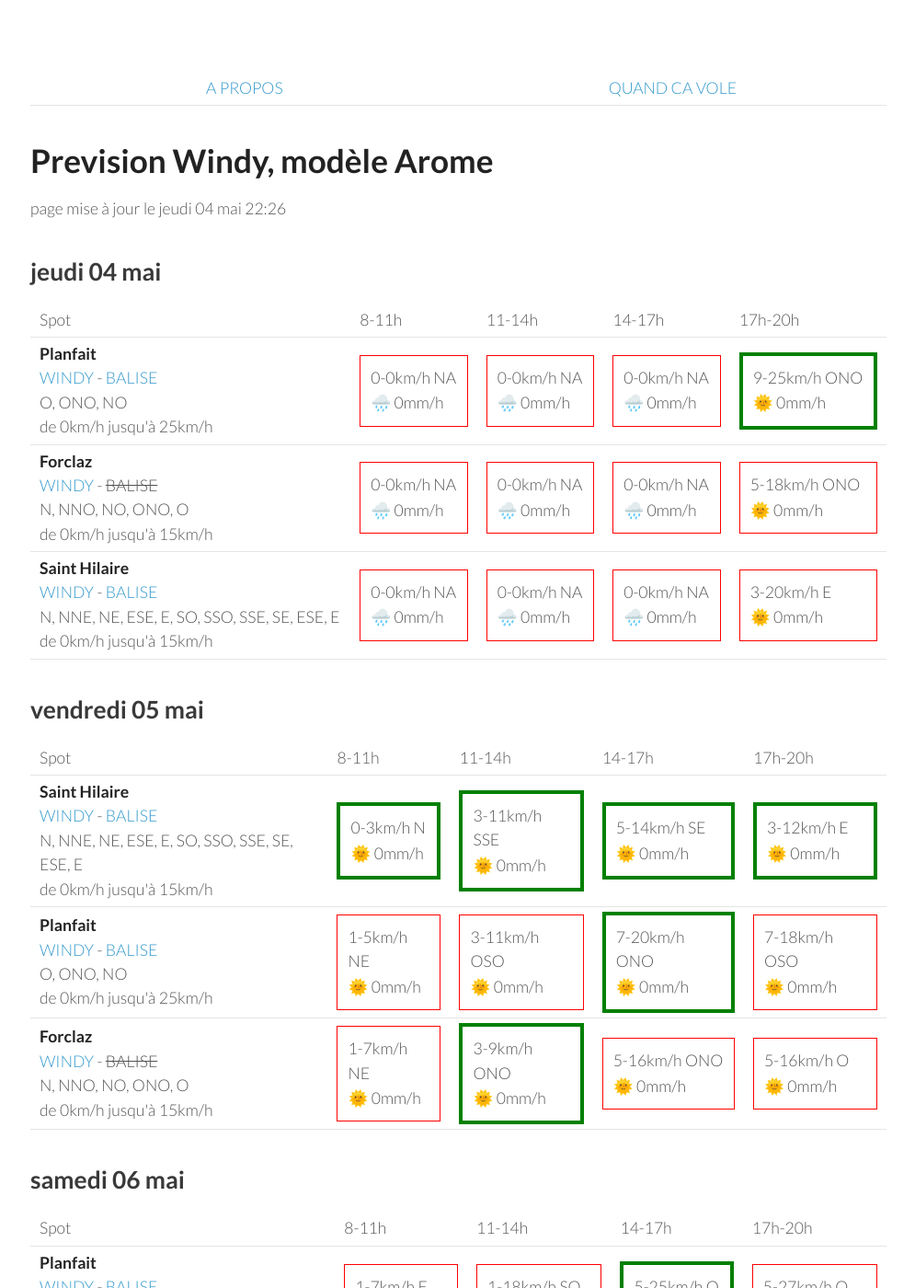
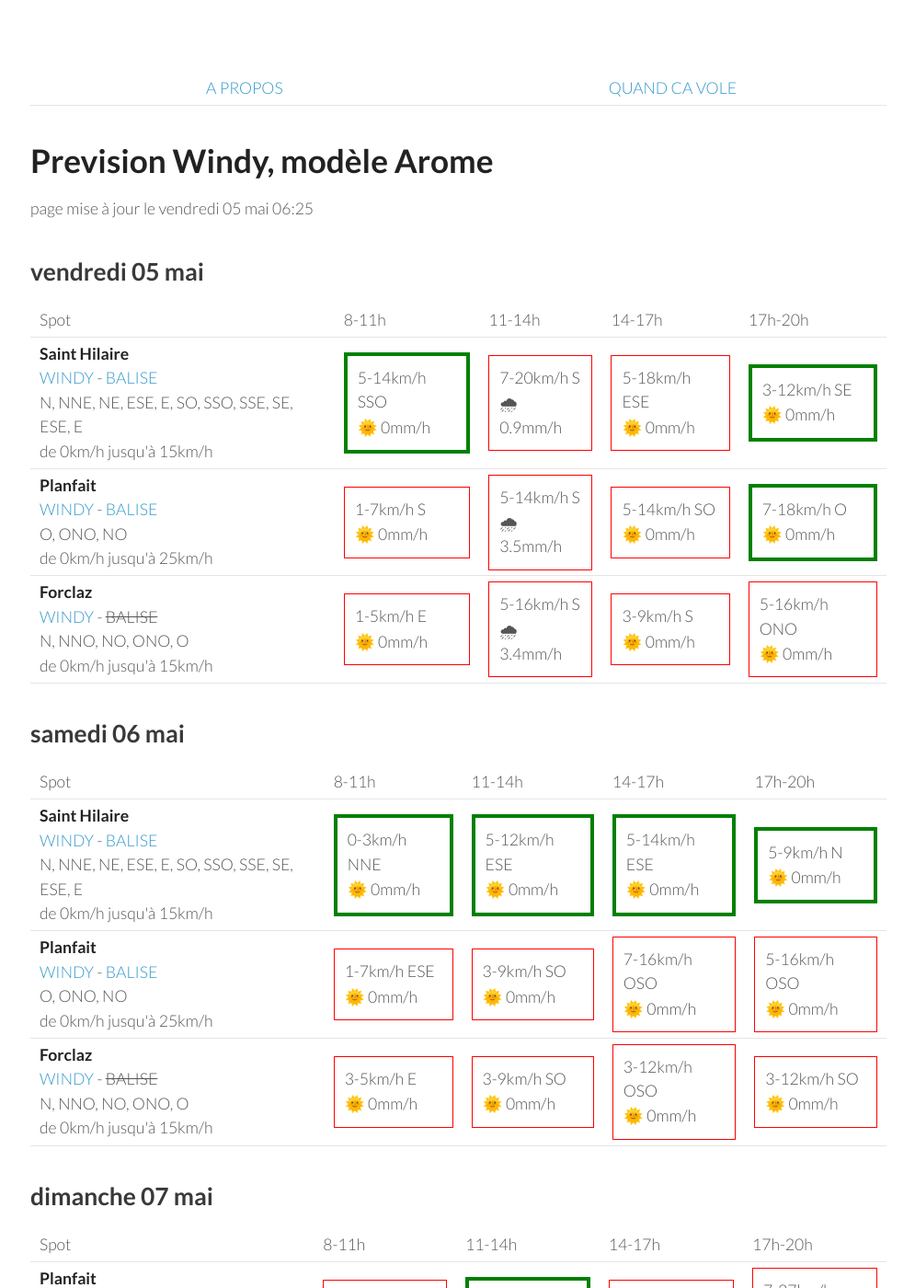
Before and after one commit to parapente-dans-le-nord/parapente-dans-le-nord.github.io, a Jekyll site: the page built from alpes_nord.markdown, in a window 1280 px wide and 1400 px high. Shown: the whole window at 92% size, without its empty margins (25-1020 px from the left). Built offline with Jekyll 4.4.1, drawn with Linux system fonts in a browser that asks for light colours; some of the changed text lies outside the part shown.

Commit message:
update index.markdown

```diff
--- a/alpes_nord.markdown
+++ b/alpes_nord.markdown
@@ -7,51 +7,8 @@ title:  "Tous les spots"
 {: .links}
 
 # Prevision Windy, modèle Arome
-page mise à jour le jeudi 04 mai 22:26
+page mise à jour le vendredi 05 mai 06:25
 
-## jeudi 04 mai
-
-{::nomarkdown}
-<table>
-  <tbody>
-    <tr>
-      <td>Spot</td>
-      <td>8-11h</td>
-      <td>11-14h</td>
-      <td>14-17h</td>
-      <td>17h-20h</td>
-    </tr>
-<tr>
-        <td><strong>Planfait</strong><br><a href="https://windy.com/45.853/6.223?45.415,6.223,8">WINDY</a> - <span class=""><a href="https://www.openwindmap.org/PP496">BALISE</a> </span><br> <span class="vent-favorable">O, ONO, NO</span><br><span class="force-vent">de 0km/h jusqu'à 25km/h</span> </td>
-
-            <td><div class="not-flyable"><p>0-0km/h NA</p><p>🌧️ 0mm/h</p></div></td>
-            <td><div class="not-flyable"><p>0-0km/h NA</p><p>🌧️ 0mm/h</p></div></td>
-            <td><div class="not-flyable"><p>0-0km/h NA</p><p>🌧️ 0mm/h</p></div></td>
-            <td><div class="flyable"><p>9-25km/h ONO</p><p>🌞 0mm/h</p></div></td>
-
-    </tr>
-<tr>
-        <td><strong>Forclaz</strong><br><a href="https://windy.com/45.814/6.247?45.375,6.246,8,m:eVwaglz">WINDY</a> - <span class="no-balise"> BALISE </span><br> <span class="vent-favorable">N, NNO, NO, ONO, O</span><br><span class="force-vent">de 0km/h jusqu'à 15km/h</span> </td>
-
-            <td><div class="not-flyable"><p>0-0km/h NA</p><p>🌧️ 0mm/h</p></div></td>
-            <td><div class="not-flyable"><p>0-0km/h NA</p><p>🌧️ 0mm/h</p></div></td>
-            <td><div class="not-flyable"><p>0-0km/h NA</p><p>🌧️ 0mm/h</p></div></td>
-            <td><div class="not-flyable"><p>5-18km/h ONO</p><p>🌞 0mm/h</p></div></td>
-
-    </tr>
-<tr>
-        <td><strong>Saint Hilaire</strong><br><a href="https://windy.com/45.307/5.888?45.087,5.889,9,m:eUFagkX">WINDY</a> - <span class=""><a href="http://www.balisemeteo.com/balise.php?idBalise=61">BALISE</a> </span><br> <span class="vent-favorable">N, NNE, NE, ESE, E, SO, SSO, SSE, SE, ESE, E</span><br><span class="force-vent">de 0km/h jusqu'à 15km/h</span> </td>
-
-            <td><div class="not-flyable"><p>0-0km/h NA</p><p>🌧️ 0mm/h</p></div></td>
-            <td><div class="not-flyable"><p>0-0km/h NA</p><p>🌧️ 0mm/h</p></div></td>
-            <td><div class="not-flyable"><p>0-0km/h NA</p><p>🌧️ 0mm/h</p></div></td>
-            <td><div class="not-flyable"><p>3-20km/h E</p><p>🌞 0mm/h</p></div></td>
-
-    </tr>
-
-</tbody>
-</table>
-{:/}
 ## vendredi 05 mai
 
 {::nomarkdown}
@@ -67,30 +24,30 @@ page mise à jour le jeudi 04 mai 22:26
 <tr>
         <td><strong>Saint Hilaire</strong><br><a href="https://windy.com/45.307/5.888?45.087,5.889,9,m:eUFagkX">WINDY</a> - <span class=""><a href="http://www.balisemeteo.com/balise.php?idBalise=61">BALISE</a> </span><br> <span class="vent-favorable">N, NNE, NE, ESE, E, SO, SSO, SSE, SE, ESE, E</span><br><span class="force-vent">de 0km/h jusqu'à 15km/h</span> </td>
 
-            <td><div class="flyable"><p>0-3km/h N</p><p>🌞 0mm/h</p></div></td>
-            <td><div class="flyable"><p>3-11km/h SSE</p><p>🌞 0mm/h</p></div></td>
-            <td><div class="flyable"><p>5-14km/h SE</p><p>🌞 0mm/h</p></div></td>
-            <td><div class="flyable"><p>3-12km/h E</p><p>🌞 0mm/h</p></div></td>
+            <td><div class="flyable"><p>5-14km/h SSO</p><p>🌞 0mm/h</p></div></td>
+            <td><div class="not-flyable"><p>7-20km/h S</p><p>🌧 0.9mm/h</p></div></td>
+            <td><div class="not-flyable"><p>5-18km/h ESE</p><p>🌞 0mm/h</p></div></td>
+            <td><div class="flyable"><p>3-12km/h SE</p><p>🌞 0mm/h</p></div></td>
 
 
     </tr>
 <tr>
         <td><strong>Planfait</strong><br><a href="https://windy.com/45.853/6.223?45.415,6.223,8">WINDY</a> - <span class=""><a href="https://www.openwindmap.org/PP496">BALISE</a> </span><br> <span class="vent-favorable">O, ONO, NO</span><br><span class="force-vent">de 0km/h jusqu'à 25km/h</span> </td>
 
-            <td><div class="not-flyable"><p>1-5km/h NE</p><p>🌞 0mm/h</p></div></td>
-            <td><div class="not-flyable"><p>3-11km/h OSO</p><p>🌞 0mm/h</p></div></td>
-            <td><div class="flyable"><p>7-20km/h ONO</p><p>🌞 0mm/h</p></div></td>
-            <td><div class="not-flyable"><p>7-18km/h OSO</p><p>🌞 0mm/h</p></div></td>
+            <td><div class="not-flyable"><p>1-7km/h S</p><p>🌞 0mm/h</p></div></td>
+            <td><div class="not-flyable"><p>5-14km/h S</p><p>🌧 3.5mm/h</p></div></td>
+            <td><div class="not-flyable"><p>5-14km/h SO</p><p>🌞 0mm/h</p></div></td>
+            <td><div class="flyable"><p>7-18km/h O</p><p>🌞 0mm/h</p></div></td>
 
 
     </tr>
 <tr>
         <td><strong>Forclaz</strong><br><a href="https://windy.com/45.814/6.247?45.375,6.246,8,m:eVwaglz">WINDY</a> - <span class="no-balise"> BALISE </span><br> <span class="vent-favorable">N, NNO, NO, ONO, O</span><br><span class="force-vent">de 0km/h jusqu'à 15km/h</span> </td>
 
-            <td><div class="not-flyable"><p>1-7km/h NE</p><p>🌞 0mm/h</p></div></td>
-            <td><div class="flyable"><p>3-9km/h ONO</p><p>🌞 0mm/h</p></div></td>
+            <td><div class="not-flyable"><p>1-5km/h E</p><p>🌞 0mm/h</p></div></td>
+            <td><div class="not-flyable"><p>5-16km/h S</p><p>🌧 3.4mm/h</p></div></td>
+            <td><div class="not-flyable"><p>3-9km/h S</p><p>🌞 0mm/h</p></div></td>
             <td><div class="not-flyable"><p>5-16km/h ONO</p><p>🌞 0mm/h</p></div></td>
-            <td><div class="not-flyable"><p>5-16km/h O</p><p>🌞 0mm/h</p></div></td>
 
 
     </tr>
@@ -111,32 +68,32 @@ page mise à jour le jeudi 04 mai 22:26
       <td>17h-20h</td>
     </tr>
 <tr>
-        <td><strong>Planfait</strong><br><a href="https://windy.com/45.853/6.223?45.415,6.223,8">WINDY</a> - <span class=""><a href="https://www.openwindmap.org/PP496">BALISE</a> </span><br> <span class="vent-favorable">O, ONO, NO</span><br><span class="force-vent">de 0km/h jusqu'à 25km/h</span> </td>
+        <td><strong>Saint Hilaire</strong><br><a href="https://windy.com/45.307/5.888?45.087,5.889,9,m:eUFagkX">WINDY</a> - <span class=""><a href="http://www.balisemeteo.com/balise.php?idBalise=61">BALISE</a> </span><br> <span class="vent-favorable">N, NNE, NE, ESE, E, SO, SSO, SSE, SE, ESE, E</span><br><span class="force-vent">de 0km/h jusqu'à 15km/h</span> </td>
 
-            <td><div class="not-flyable"><p>1-7km/h E</p><p>🌞 0mm/h</p></div></td>
-            <td><div class="not-flyable"><p>1-18km/h SO</p><p>🌞 0mm/h</p></div></td>
-            <td><div class="flyable"><p>5-25km/h O</p><p>🌞 0mm/h</p></div></td>
-            <td><div class="not-flyable"><p>5-27km/h O</p><p>🌞 0mm/h</p></div></td>
+            <td><div class="flyable"><p>0-3km/h NNE</p><p>🌞 0mm/h</p></div></td>
+            <td><div class="flyable"><p>5-12km/h ESE</p><p>🌞 0mm/h</p></div></td>
+            <td><div class="flyable"><p>5-14km/h ESE</p><p>🌞 0mm/h</p></div></td>
+            <td><div class="flyable"><p>5-9km/h N</p><p>🌞 0mm/h</p></div></td>
 
 
     </tr>
 <tr>
-        <td><strong>Saint Hilaire</strong><br><a href="https://windy.com/45.307/5.888?45.087,5.889,9,m:eUFagkX">WINDY</a> - <span class=""><a href="http://www.balisemeteo.com/balise.php?idBalise=61">BALISE</a> </span><br> <span class="vent-favorable">N, NNE, NE, ESE, E, SO, SSO, SSE, SE, ESE, E</span><br><span class="force-vent">de 0km/h jusqu'à 15km/h</span> </td>
+        <td><strong>Planfait</strong><br><a href="https://windy.com/45.853/6.223?45.415,6.223,8">WINDY</a> - <span class=""><a href="https://www.openwindmap.org/PP496">BALISE</a> </span><br> <span class="vent-favorable">O, ONO, NO</span><br><span class="force-vent">de 0km/h jusqu'à 25km/h</span> </td>
 
-            <td><div class="flyable"><p>1-3km/h SO</p><p>🌞 0mm/h</p></div></td>
-            <td><div class="not-flyable"><p>3-24km/h OSO</p><p>🌞 0mm/h</p></div></td>
-            <td><div class="not-flyable"><p>7-37km/h SO</p><p>🌞 0mm/h</p></div></td>
-            <td><div class="not-flyable"><p>5-37km/h OSO</p><p>🌞 0mm/h</p></div></td>
+            <td><div class="not-flyable"><p>1-7km/h ESE</p><p>🌞 0mm/h</p></div></td>
+            <td><div class="not-flyable"><p>3-9km/h SO</p><p>🌞 0mm/h</p></div></td>
+            <td><div class="not-flyable"><p>7-16km/h OSO</p><p>🌞 0mm/h</p></div></td>
+            <td><div class="not-flyable"><p>5-16km/h OSO</p><p>🌞 0mm/h</p></div></td>
 
 
     </tr>
 <tr>
         <td><strong>Forclaz</strong><br><a href="https://windy.com/45.814/6.247?45.375,6.246,8,m:eVwaglz">WINDY</a> - <span class="no-balise"> BALISE </span><br> <span class="vent-favorable">N, NNO, NO, ONO, O</span><br><span class="force-vent">de 0km/h jusqu'à 15km/h</span> </td>
 
-            <td><div class="not-flyable"><p>5-7km/h ENE</p><p>🌞 0mm/h</p></div></td>
-            <td><div class="not-flyable"><p>1-20km/h SSE</p><p>🌞 0mm/h</p></div></td>
-            <td><div class="not-flyable"><p>3-25km/h O</p><p>🌞 0mm/h</p></div></td>
-            <td><div class="not-flyable"><p>3-24km/h O</p><p>🌞 0mm/h</p></div></td>
+            <td><div class="not-flyable"><p>3-5km/h E</p><p>🌞 0mm/h</p></div></td>
+            <td><div class="not-flyable"><p>3-9km/h SO</p><p>🌞 0mm/h</p></div></td>
+            <td><div class="not-flyable"><p>3-12km/h OSO</p><p>🌞 0mm/h</p></div></td>
+            <td><div class="not-flyable"><p>3-12km/h SO</p><p>🌞 0mm/h</p></div></td>
 
 
     </tr>
@@ -159,30 +116,30 @@ page mise à jour le jeudi 04 mai 22:26
 <tr>
         <td><strong>Planfait</strong><br><a href="https://windy.com/45.853/6.223?45.415,6.223,8">WINDY</a> - <span class=""><a href="https://www.openwindmap.org/PP496">BALISE</a> </span><br> <span class="vent-favorable">O, ONO, NO</span><br><span class="force-vent">de 0km/h jusqu'à 25km/h</span> </td>
 
-            <td><div class="not-flyable"><p>3-16km/h ESE</p><p>🌞 0mm/h</p></div></td>
-            <td><div class="flyable"><p>5-24km/h ONO</p><p>🌞 0mm/h</p></div></td>
-            <td><div class="not-flyable"><p>5-31km/h O</p><p>🌞 0mm/h</p></div></td>
-            <td><div class="not-flyable"><p>5-33km/h O</p><p>🌧 3mm/h</p></div></td>
+            <td><div class="not-flyable"><p>1-14km/h ESE</p><p>🌞 0mm/h</p></div></td>
+            <td><div class="flyable"><p>5-20km/h O</p><p>🌞 0mm/h</p></div></td>
+            <td><div class="not-flyable"><p>5-27km/h O</p><p>🌧 2.1mm/h</p></div></td>
+            <td><div class="not-flyable"><p>7-27km/h ONO</p><p>🌧 4.2mm/h</p></div></td>
 
 
     </tr>
 <tr>
         <td><strong>Saint Hilaire</strong><br><a href="https://windy.com/45.307/5.888?45.087,5.889,9,m:eUFagkX">WINDY</a> - <span class=""><a href="http://www.balisemeteo.com/balise.php?idBalise=61">BALISE</a> </span><br> <span class="vent-favorable">N, NNE, NE, ESE, E, SO, SSO, SSE, SE, ESE, E</span><br><span class="force-vent">de 0km/h jusqu'à 15km/h</span> </td>
 
-            <td><div class="not-flyable"><p>1-25km/h N</p><p>🌞 0mm/h</p></div></td>
-            <td><div class="not-flyable"><p>3-25km/h O</p><p>🌞 0mm/h</p></div></td>
-            <td><div class="not-flyable"><p>5-31km/h O</p><p>🌞 0mm/h</p></div></td>
-            <td><div class="not-flyable"><p>3-29km/h O</p><p>🌧 4.6mm/h</p></div></td>
+            <td><div class="not-flyable"><p>0-24km/h ONO</p><p>🌞 0mm/h</p></div></td>
+            <td><div class="not-flyable"><p>3-22km/h ONO</p><p>🌞 0mm/h</p></div></td>
+            <td><div class="not-flyable"><p>3-25km/h NO</p><p>🌧 0.4mm/h</p></div></td>
+            <td><div class="not-flyable"><p>3-31km/h NNO</p><p>🌧 8mm/h</p></div></td>
 
 
     </tr>
 <tr>
         <td><strong>Forclaz</strong><br><a href="https://windy.com/45.814/6.247?45.375,6.246,8,m:eVwaglz">WINDY</a> - <span class="no-balise"> BALISE </span><br> <span class="vent-favorable">N, NNO, NO, ONO, O</span><br><span class="force-vent">de 0km/h jusqu'à 15km/h</span> </td>
 
-            <td><div class="not-flyable"><p>0-20km/h S</p><p>🌞 0mm/h</p></div></td>
-            <td><div class="not-flyable"><p>3-22km/h ONO</p><p>🌧 1.5mm/h</p></div></td>
-            <td><div class="not-flyable"><p>1-16km/h SSE</p><p>🌧 3.2mm/h</p></div></td>
-            <td><div class="not-flyable"><p>5-27km/h NO</p><p>🌧 2.2mm/h</p></div></td>
+            <td><div class="not-flyable"><p>1-14km/h E</p><p>🌞 0mm/h</p></div></td>
+            <td><div class="not-flyable"><p>3-18km/h O</p><p>🌞 0mm/h</p></div></td>
+            <td><div class="not-flyable"><p>5-27km/h ONO</p><p>🌧 1.9mm/h</p></div></td>
+            <td><div class="not-flyable"><p>5-27km/h ONO</p><p>🌧 2.2mm/h</p></div></td>
 
 
     </tr>
@@ -203,20 +160,10 @@ page mise à jour le jeudi 04 mai 22:26
       <td>17h-20h</td>
     </tr>
 <tr>
-        <td><strong>Planfait</strong><br><a href="https://windy.com/45.853/6.223?45.415,6.223,8">WINDY</a> - <span class=""><a href="https://www.openwindmap.org/PP496">BALISE</a> </span><br> <span class="vent-favorable">O, ONO, NO</span><br><span class="force-vent">de 0km/h jusqu'à 25km/h</span> </td>
-
-            <td><div class="not-flyable"><p>3-16km/h NNO</p><p>🌞 0mm/h</p></div></td>
-            <td><div class="flyable"><p>5-20km/h NO</p><p>🌧 0.3mm/h</p></div></td>
-            <td><div class="not-flyable"><p>7-33km/h NO</p><p>🌧 0.9mm/h</p></div></td>
-            <td><div class="not-flyable"><p>9-37km/h NO</p><p>🌞 0mm/h</p></div></td>
-
-
-    </tr>
-<tr>
         <td><strong>Saint Hilaire</strong><br><a href="https://windy.com/45.307/5.888?45.087,5.889,9,m:eUFagkX">WINDY</a> - <span class=""><a href="http://www.balisemeteo.com/balise.php?idBalise=61">BALISE</a> </span><br> <span class="vent-favorable">N, NNE, NE, ESE, E, SO, SSO, SSE, SE, ESE, E</span><br><span class="force-vent">de 0km/h jusqu'à 15km/h</span> </td>
 
-            <td><div class="not-flyable"><p>5-35km/h NNE</p><p>🌞 0mm/h</p></div></td>
-            <td><div class="not-flyable"><p>7-37km/h NNE</p><p>🌞 0mm/h</p></div></td>
+            <td><div class="not-flyable"><p>5-38km/h NE</p><p>🌞 0mm/h</p></div></td>
+            <td><div class="not-flyable"><p>9-44km/h NNE</p><p>🌞 0mm/h</p></div></td>
             <td><div class="not-flyable"><p>7-42km/h N</p><p>🌞 0mm/h</p></div></td>
             <td><div class="not-flyable"><p>9-44km/h N</p><p>🌧 0.2mm/h</p></div></td>
 
@@ -225,10 +172,20 @@ page mise à jour le jeudi 04 mai 22:26
 <tr>
         <td><strong>Forclaz</strong><br><a href="https://windy.com/45.814/6.247?45.375,6.246,8,m:eVwaglz">WINDY</a> - <span class="no-balise"> BALISE </span><br> <span class="vent-favorable">N, NNO, NO, ONO, O</span><br><span class="force-vent">de 0km/h jusqu'à 15km/h</span> </td>
 
-            <td><div class="not-flyable"><p>3-14km/h ESE</p><p>🌞 0mm/h</p></div></td>
-            <td><div class="not-flyable"><p>7-27km/h NO</p><p>🌧 0.3mm/h</p></div></td>
-            <td><div class="not-flyable"><p>9-37km/h ONO</p><p>🌧 0.3mm/h</p></div></td>
-            <td><div class="not-flyable"><p>9-38km/h NO</p><p>🌞 0mm/h</p></div></td>
+            <td><div class="not-flyable"><p>1-14km/h NNE</p><p>🌞 0mm/h</p></div></td>
+            <td><div class="not-flyable"><p>5-25km/h NO</p><p>🌧 0.5mm/h</p></div></td>
+            <td><div class="not-flyable"><p>7-35km/h ONO</p><p>🌧 1mm/h</p></div></td>
+            <td><div class="not-flyable"><p>9-37km/h NO</p><p>🌧 0.2mm/h</p></div></td>
+
+
+    </tr>
+<tr>
+        <td><strong>Planfait</strong><br><a href="https://windy.com/45.853/6.223?45.415,6.223,8">WINDY</a> - <span class=""><a href="https://www.openwindmap.org/PP496">BALISE</a> </span><br> <span class="vent-favorable">O, ONO, NO</span><br><span class="force-vent">de 0km/h jusqu'à 25km/h</span> </td>
+
+            <td><div class="not-flyable"><p>1-14km/h NNE</p><p>🌞 0mm/h</p></div></td>
+            <td><div class="not-flyable"><p>7-27km/h NNO</p><p>🌧 0.4mm/h</p></div></td>
+            <td><div class="not-flyable"><p>7-33km/h NO</p><p>🌧 0.9mm/h</p></div></td>
+            <td><div class="not-flyable"><p>9-37km/h NO</p><p>🌞 0mm/h</p></div></td>
 
 
     </tr>
@@ -272,9 +229,9 @@ page mise à jour le jeudi 04 mai 22:26
         <td><strong>Forclaz</strong><br><a href="https://windy.com/45.814/6.247?45.375,6.246,8,m:eVwaglz">WINDY</a> - <span class="no-balise"> BALISE </span><br> <span class="vent-favorable">N, NNO, NO, ONO, O</span><br><span class="force-vent">de 0km/h jusqu'à 15km/h</span> </td>
 
             <td><div class="not-flyable"><p>3-14km/h ESE</p><p>🌞 0mm/h</p></div></td>
-            <td><div class="not-flyable"><p>5-22km/h ONO</p><p>🌞 0mm/h</p></div></td>
-            <td><div class="not-flyable"><p>5-27km/h NO</p><p>🌧 0.8mm/h</p></div></td>
-            <td><div class="not-flyable"><p>3-25km/h NNO</p><p>🌧 6mm/h</p></div></td>
+            <td><div class="not-flyable"><p>1-18km/h O</p><p>🌞 0mm/h</p></div></td>
+            <td><div class="not-flyable"><p>7-27km/h ONO</p><p>🌞 0mm/h</p></div></td>
+            <td><div class="not-flyable"><p>3-29km/h NNO</p><p>🌧 0.2mm/h</p></div></td>
 
 
     </tr>
```
